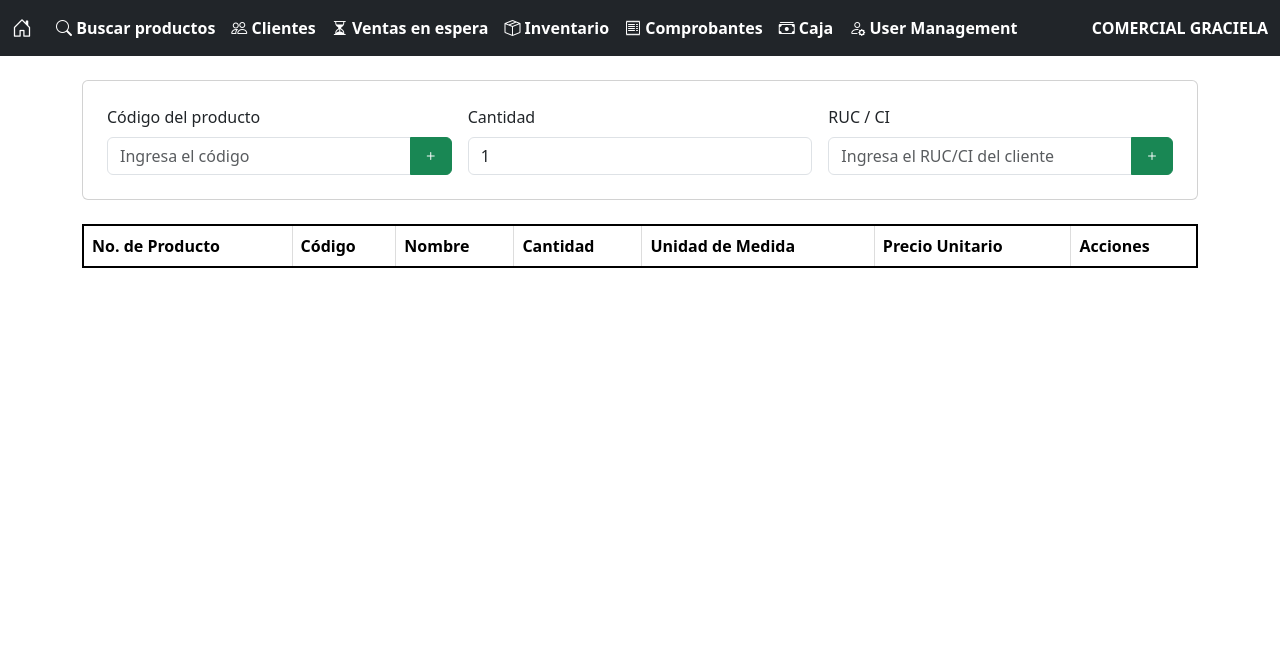
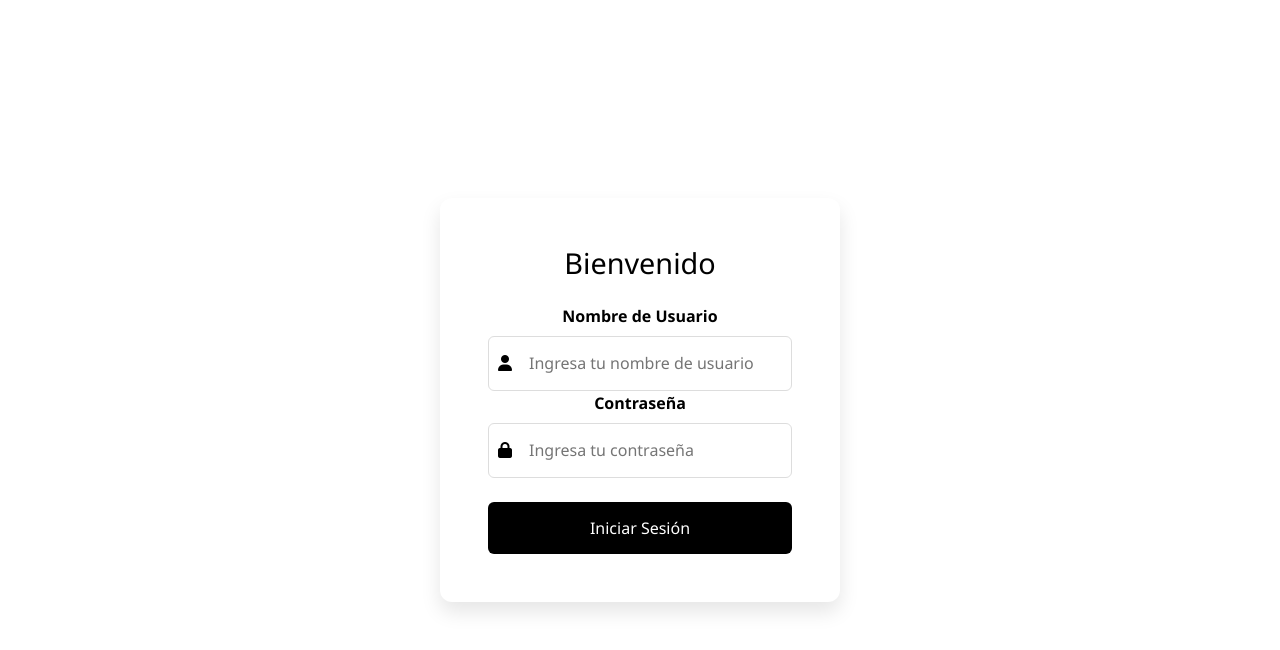
Before and after one commit to rodrigoWq/front-web-punto-de-venta, a Vue app: page / in a window 1280 px wide. Shown: the top 650 px of the page. Built offline with nearby package versions, Linux system fonts and the light colour scheme.

Commit message:
login pantalla added

```diff
--- a/package.json
+++ b/package.json
@@ -8,6 +8,7 @@
     "lint": "vue-cli-service lint"
   },
   "dependencies": {
+    "@fortawesome/fontawesome-free": "^6.6.0",
     "bootstrap": "^5.3.3",
     "bootstrap-icons": "^1.11.3",
     "core-js": "^3.8.3",
--- /dev/null
+++ b/src/components/LoginView.vue
@@ -0,0 +1,240 @@
+<template>
+    <div class="login-page">
+      <div class="login-container">
+        <h2 class="login-title">Bienvenido</h2>
+        <form @submit.prevent="login">
+          <div class="form-group">
+            <label for="username">Nombre de Usuario</label>
+            <div class="input-container">
+              <i class="fas fa-user"></i>
+              <input
+                type="text"
+                id="username"
+                v-model="username"
+                placeholder="Ingresa tu nombre de usuario"
+                required
+              />
+            </div>
+            <div v-if="usernameError" class="error-message">{{ usernameError }}</div>
+          </div>
+          <div class="form-group">
+            <label for="password">Contraseña</label>
+            <div class="input-container">
+              <i class="fas fa-lock"></i>
+              <input
+                type="password"
+                id="password"
+                v-model="password"
+                placeholder="Ingresa tu contraseña"
+                required
+              />
+            </div>
+            <div v-if="passwordError" class="error-message">{{ passwordError }}</div>
+          </div>
+          <button type="submit" class="login-btn">Iniciar Sesión</button>
+        </form>
+      </div>
+    </div>
+</template>
+
+<script>
+  export default {
+    name: "LoginView",
+    data() {
+      return {
+        username: "",
+        password: "",
+        usernameError: "",
+        passwordError: ""
+      };
+    },
+    methods: {
+      login() {
+        // Resetear mensajes de error
+        this.usernameError = "";
+        this.passwordError = "";
+
+        // Validación de campos vacíos
+        let hasError = false;
+
+        if (!this.username) {
+          this.usernameError = "Por favor, ingresa un nombre de usuario.";
+          hasError = true;
+        }
+        if (!this.password) {
+          this.passwordError = "Por favor, ingresa una contraseña.";
+          hasError = true;
+        }
+
+        // Validación de formato de usuario y contraseña
+        const usernameRegex = /^\S{3,}$/;
+        if (!hasError && !usernameRegex.test(this.username)) {
+          this.usernameError =
+            "El nombre de usuario debe tener al menos 3 caracteres y no debe contener espacios.";
+          hasError = true;
+        }
+        if (!hasError && this.password.length < 5) {
+          this.passwordError = "La contraseña debe tener al menos 5 caracteres.";
+          hasError = true;
+        }
+
+        if (!hasError) {
+          // Datos para la solicitud al backend
+          const loginData = {
+            nombre_usuario: this.username,
+            password: this.password
+          };
+
+          fetch(
+            `https://apimocha.com/example122/api/auth/login/${loginData.nombre_usuario}`,
+            {
+              method: "POST",
+              headers: {
+                "Content-Type": "application/json"
+              },
+              body: JSON.stringify(loginData)
+            }
+          )
+            .then((response) => response.json())
+            .then((data) => {
+              if (data.token) {
+                // Guardar token y rol en localStorage
+                localStorage.setItem("token", data.token);
+                localStorage.setItem("rol_id", data.rol_id);
+
+                // Redirigir según el rol_id
+                if (data.rol_id === 1) {
+                  this.$router.push("/pantalla-inicio");
+                } else {
+                  this.$router.push("/pantalla-inicio");
+                }
+              } else {
+                this.passwordError = "Usuario o contraseña incorrectos.";
+              }
+            })
+            .catch((error) => {
+              console.error("Error:", error);
+              this.passwordError = "Ocurrió un error al intentar iniciar sesión.";
+            });
+        }
+      }
+    },
+    mounted() {
+      // Limpiar sesión al cargar la pantalla de login
+      localStorage.removeItem("token");
+      localStorage.removeItem("rol_id");
+    }
+  };
+</script>
+
+<style scoped>
+/* Centrado de la página de inicio de sesión */
+.login-page {
+  display: flex;
+  justify-content: center;
+  align-items: center;
+  min-height: 100vh;
+  background-color: white;
+  margin: 0;
+  padding: 0;
+  font-family: 'Segoe UI', Tahoma, Geneva, Verdana, sans-serif;
+}
+
+/* Contenedor del formulario */
+.login-container {
+  background-color: white;
+  padding: 3rem;
+  border-radius: 12px;
+  box-shadow: 0 10px 20px rgba(0, 0, 0, 0.1);
+  width: 100%;
+  max-width: 400px;
+  text-align: center;
+  animation: fadeIn 0.8s ease-in-out;
+}
+
+/* Animación del formulario */
+@keyframes fadeIn {
+  from {
+    opacity: 0;
+    transform: translateY(-20px);
+  }
+  to {
+    opacity: 1;
+    transform: translateY(0);
+  }
+}
+
+/* Título del formulario */
+.login-title {
+  font-size: 1.8rem;
+  margin-bottom: 1.5rem;
+  color: black;
+}
+
+/* Etiquetas */
+label {
+  display: block;
+  margin-bottom: 0.5rem;
+  font-size: 1rem;
+  font-weight: bold;
+  color: black;
+}
+
+/* Contenedor para los iconos */
+.input-container {
+  position: relative;
+  width: 100%;
+}
+
+.input-container i {
+  position: absolute;
+  top: 50%;
+  left: 10px;
+  transform: translateY(-50%);
+  color: black;
+}
+
+input {
+  width: 100%;
+  padding: 0.9rem 1.5rem 0.9rem 2.5rem;
+  border: 1px solid #ddd;
+  border-radius: 6px;
+  font-size: 1rem;
+  transition: all 0.3s ease;
+  box-sizing: border-box;
+}
+
+input:focus {
+  border-color: #6e8efb;
+  box-shadow: 0 0 8px rgba(110, 142, 251, 0.5);
+  outline: none;
+}
+
+/* Botón de inicio de sesión */
+.login-btn {
+  width: 100%;
+  padding: 0.9rem;
+  background-color: black;
+  color: white;
+  border: none;
+  border-radius: 6px;
+  font-size: 1rem;
+  cursor: pointer;
+  transition: background-color 0.3s ease, transform 0.3s ease;
+  margin-top: 1.5rem;
+}
+
+/* Efecto hover */
+.login-btn:hover {
+  background-color: gray;
+  transform: scale(1.05);
+}
+
+/* Mensajes de error */
+.error-message {
+  color: red;
+  font-size: 0.85rem;
+  margin-top: 0.5rem;
+}
+
+</style>
--- a/src/main.js
+++ b/src/main.js
@@ -6,6 +6,8 @@ import router from './router'; // Importa el router
 import 'bootstrap/dist/css/bootstrap.min.css';
 import 'bootstrap/dist/js/bootstrap.bundle.min.js';
 import 'bootstrap-icons/font/bootstrap-icons.css'; // Importa Bootstrap Icons aquí
+import '@fortawesome/fontawesome-free/css/all.min.css';
+
 
 // Inicializa la aplicación
 const app = createApp(App);
--- a/src/router/index.js
+++ b/src/router/index.js
@@ -1,10 +1,18 @@
 import { createRouter, createWebHistory } from 'vue-router';
 import ClientesView from '../components/ClientesView.vue';
 import PantallaInicio from '../components/PantallaInicio.vue'; // Importa la nueva pantalla
+import LoginView from '../components/LoginView.vue'; // Importa correctamente LoginView
+
 
 const routes = [
   {
     path: '/',
+    name: 'Login',
+    component: LoginView
+
+  },
+  {
+    path: '/pantalla-inicio',
     name: 'Inicio',
     component: PantallaInicio
   },
```
Also changed, not shown: 1 other file (tests, documents, lock files or other folders).
